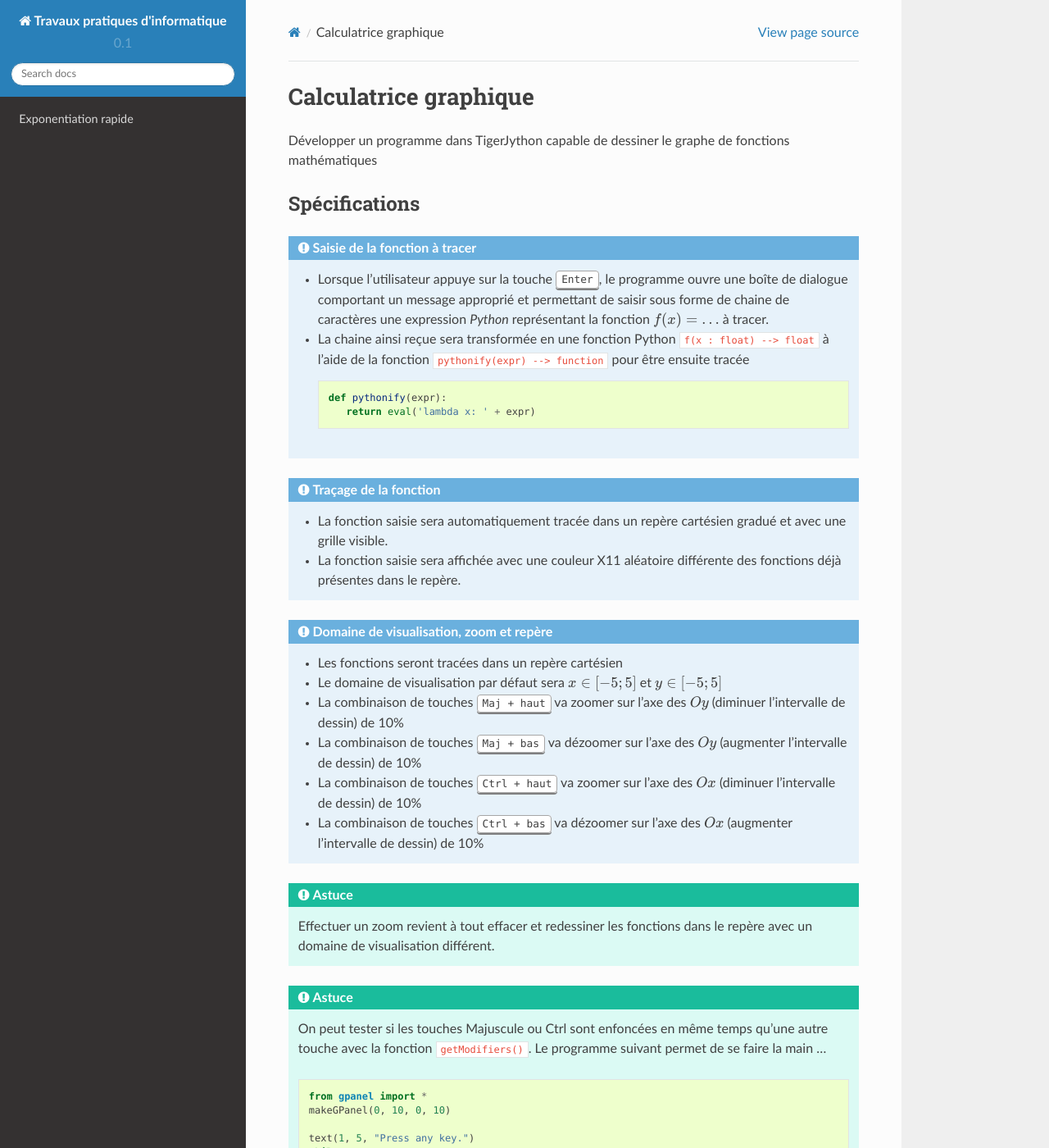
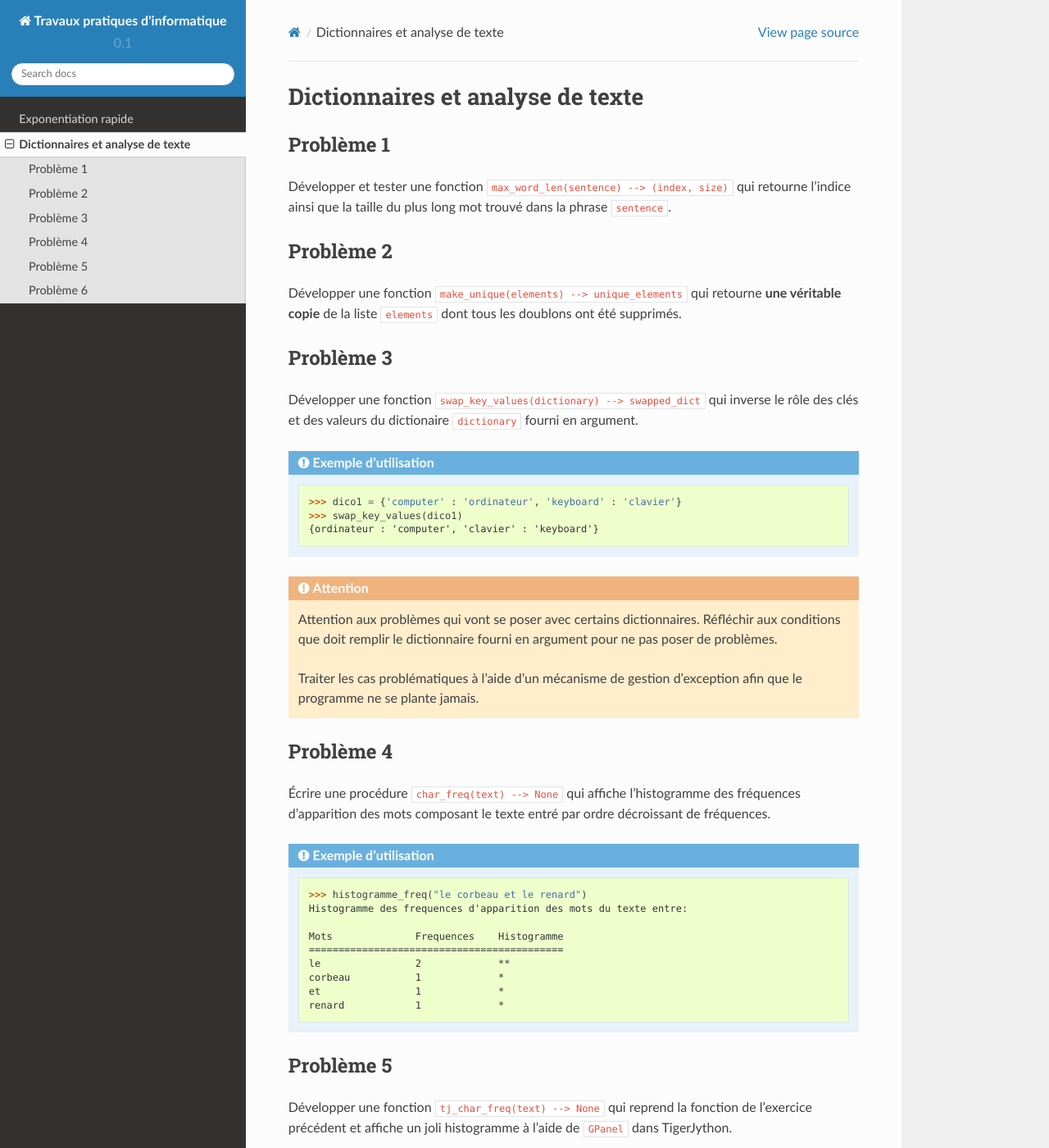
Before and after one commit to oci1517/tp, a Sphinx documentation site: the page built from source/02/donnee.rst, in a window 1280 px wide and 1400 px high. Shown: the whole window at 82% size. Built offline with Sphinx 7.4.7 and the Read the Docs theme 2.0.0, drawn with Linux system fonts in a browser that asks for light colours; pages that are not in the unit, such as notebooks, are missing from menus; some of the changed text lies outside the part shown.

Commit message:
moved 02 ==> 03 and added other 02

```diff
--- a/source/02/donnee.rst
+++ b/source/02/donnee.rst
@@ -1,118 +1,77 @@
+#################################
+Dictionnaires et analyse de texte
+#################################
 
-Calculatrice graphique
-======================
+Problème 1
+==========
 
-Développer un programme dans TigerJython capable de dessiner le graphe de fonctions mathématiques
+Développer et tester une fonction ``max_word_len(sentence) --> (index, size)``
+qui retourne l'indice ainsi que la taille du plus long mot trouvé dans la phrase
+``sentence``.
 
-Spécifications
---------------
+Problème 2
+==========
 
-.. admonition:: Saisie de la fonction à tracer
-   :class: note
+Développer une fonction ``make_unique(elements) --> unique_elements`` qui
+retourne **une véritable copie** de la liste ``elements`` dont tous les doublons
+ont été supprimés.
 
-   * Lorsque l'utilisateur appuye sur la touche :kbd:`Enter`, le programme ouvre une boîte de dialogue
-     comportant un message approprié et
-     permettant de saisir sous forme de chaine de caractères une expression *Python*
-     représentant la fonction :math:`f(x) = \ldots` à tracer.
+Problème 3
+==========
 
-   * La chaine ainsi reçue sera transformée en une fonction Python ``f(x : float) --> float``
-     à l'aide de la fonction ``pythonify(expr) --> function`` pour être ensuite tracée
+Développer une fonction ``swap_key_values(dictionary) --> swapped_dict`` qui
+inverse le rôle des clés et des valeurs du dictionaire ``dictionary`` fourni en
+argument.
 
-     ..  code-block:: python
+..  admonition:: Exemple d’utilisation
 
-         def pythonify(expr):
-            return eval('lambda x: ' + expr)
+    ..  code-block:: python
+
+        >>> dico1 = {'computer' : 'ordinateur', 'keyboard' : 'clavier'}
+        >>> swap_key_values(dico1)
+        {ordinateur : 'computer', 'clavier' : 'keyboard'}
 
 
+..  attention::
 
-.. admonition:: Traçage de la fonction
-   :class: note
+    Attention aux problèmes qui vont se poser avec certains dictionnaires.
+    Réfléchir aux conditions que doit remplir le dictionnaire fourni en argument
+    pour ne pas poser de problèmes.
 
-   * La fonction saisie sera automatiquement tracée dans un repère cartésien gradué et avec
-     une grille visible.
+    Traiter les cas problématiques à l'aide d'un mécanisme de gestion
+    d'exception afin que le programme ne se plante jamais.
 
-   * La fonction saisie sera affichée avec une couleur X11 aléatoire différente
-     des fonctions déjà présentes dans le repère.
+Problème 4
+==========
+
+Écrire une procédure ``char_freq(text) --> None`` qui affiche
+l’histogramme des fréquences d’apparition des mots composant le texte entré par
+ordre décroissant de fréquences.
+
+..  admonition:: Exemple d'utilisation
+
+    ..  code-block:: python
+
+        >>> histogramme_freq("le corbeau et le renard")
+        Histogramme des frequences d'apparition des mots du texte entre:
+
+        Mots              Frequences    Histogramme
+        ===========================================
+        le                2             **
+        corbeau           1             *
+        et                1             *
+        renard            1             *
 
 
-.. admonition:: Domaine de visualisation, zoom et repère
-   :class: note
+Problème 5
+==========
 
-   * Les fonctions seront tracées dans un repère cartésien
+Développer une fonction ``tj_char_freq(text) --> None`` qui reprend la fonction
+de l'exercice précédent et affiche un joli histogramme à l'aide de
+``GPanel`` dans TigerJython.
 
-   * Le domaine de visualisation par défaut sera :math:`x \in [-5; 5]` et :math:`y \in [-5; 5]`
+Problème 6
+==========
 
-   * La combinaison de touches :kbd:`Maj + haut` va zoomer sur l'axe des :math:`Oy` (diminuer l'intervalle de dessin) de 10%
-   * La combinaison de touches :kbd:`Maj + bas` va dézoomer sur l'axe des :math:`Oy` (augmenter l'intervalle de dessin) de 10%
-
-   * La combinaison de touches :kbd:`Ctrl + haut` va zoomer sur l'axe des :math:`Ox` (diminuer l'intervalle de dessin) de 10%
-   * La combinaison de touches :kbd:`Ctrl + bas` va dézoomer sur l'axe des :math:`Ox` (augmenter l'intervalle de dessin) de 10%
-
-.. tip::
-
-   Effectuer un zoom revient à tout effacer et redessiner les fonctions dans le repère avec
-   un domaine de visualisation différent.
-
-.. tip::
-
-   On peut tester si les touches Majuscule ou Ctrl sont enfoncées en même temps
-   qu'une autre touche avec la fonction ``getModifiers()``. Le programme suivant
-   permet de se faire la main ...
-
-   .. code-block:: python
-
-      from gpanel import *
-      makeGPanel(0, 10, 0, 10)
-
-      text(1, 5, "Press any key.")
-      while True:
-          key = getKeyCodeWait()
-          mod = getModifiers()
-          print key, mod
-
-
-.. admonition:: Gestion des fonctions affichées
-   :class: note
-
-   *  Maintenir à jour une liste contenant toutes les fonctions à afficher
-   *  Une pression de la touche :kbd:`backspace` efface la dernière fonction saisie
-      et la supprime de la liste
-   *  Une pression de la touche :kbd:`delete` efface la première fonction saisie
-      encore présente et la supprime de la liste
-
-Étapes
-------
-
-.. todo:: à revoir
-
-#. Créer un dépôt privé ``oci-tp-module-2`` dans voter compte bitbucket et le partager
-   avec ``donnerc`` et avec votre coéquipier.
-
-#. Définir une fonction ``draw_axis(xmin, xmax, ymin, ymax)`` qui se charge de dessiner
-   un repère cartésien répondant aux spécifications ou retoucher la fonction ``setup``
-   dans (`plot.py sur bitbucket`_)
-
-#. Créer un gestionnaire d'événements pour le clavier et ouvrir une boîte de dialogue
-   appropriée pour demander l'expression de la fonction à tracer. Attention à gérer
-   correctement les saisies invalides des utilisateurs.
-
-      *  Saisie vide
-      *  Pas une expression Python valide
-
-
-
-#. Réutiliser le module ``plot.py`` (`plot.py sur bitbucket`_)
-   développé en cours en l'adaptant aux besoins spécifiques de notre application. Charger le module
-   ``plot`` pour pouvoir utiliser les fonctions du module.
-
-
-#. Planifier les prochaines étapes vous-mêmessage
-
-#. Supprimer les bouts de codes inutiles
-
-#. Rajouter des commentaires pour éclairer les passages acrobatiques
-
-
-
-
-.. _plot.py sur bitbucket: https://bitbucket.org/donnerc/tj_exos/src/4f6600e4f288bc19df8c68d3bddcfdd666f3561e/chapitre_03/section_04_functions_return/plot.py?at=master&fileviewer=file-view-default
+Utiliser la fonction ``tj_char_freq`` développée dans l'exercice précédent pour
+dresser l'histogramme des fréquences
--- a/source/index.rst
+++ b/source/index.rst
@@ -7,4 +7,5 @@ OCI : Travaux pratiques
     :maxdepth: 1
 
     01/donnee
-    ..	02/donnee
+    02/donnee
+    .. 03/donnee
```
Also changed, not shown: source/03/donnee.rst (added, +118 -0 lines).
